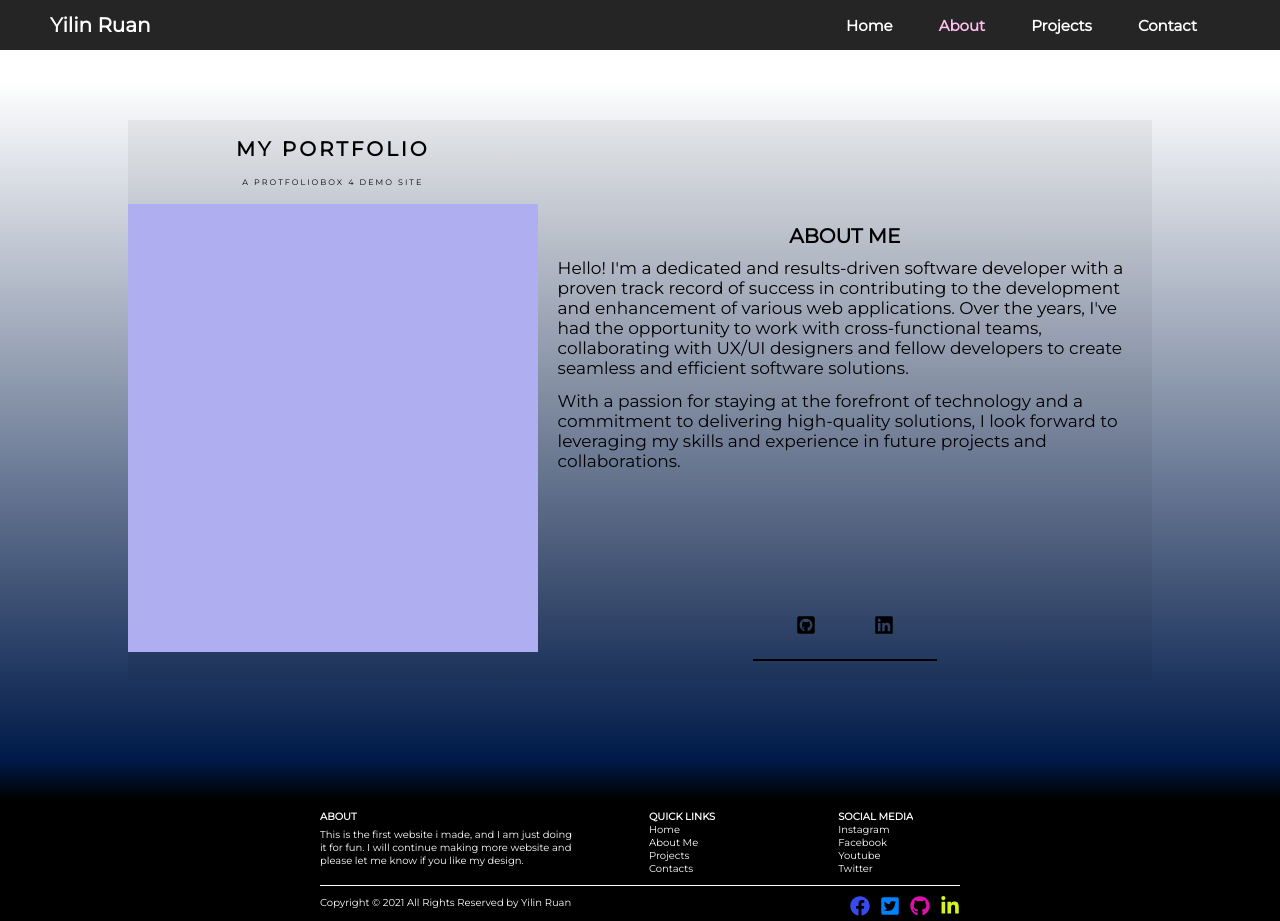
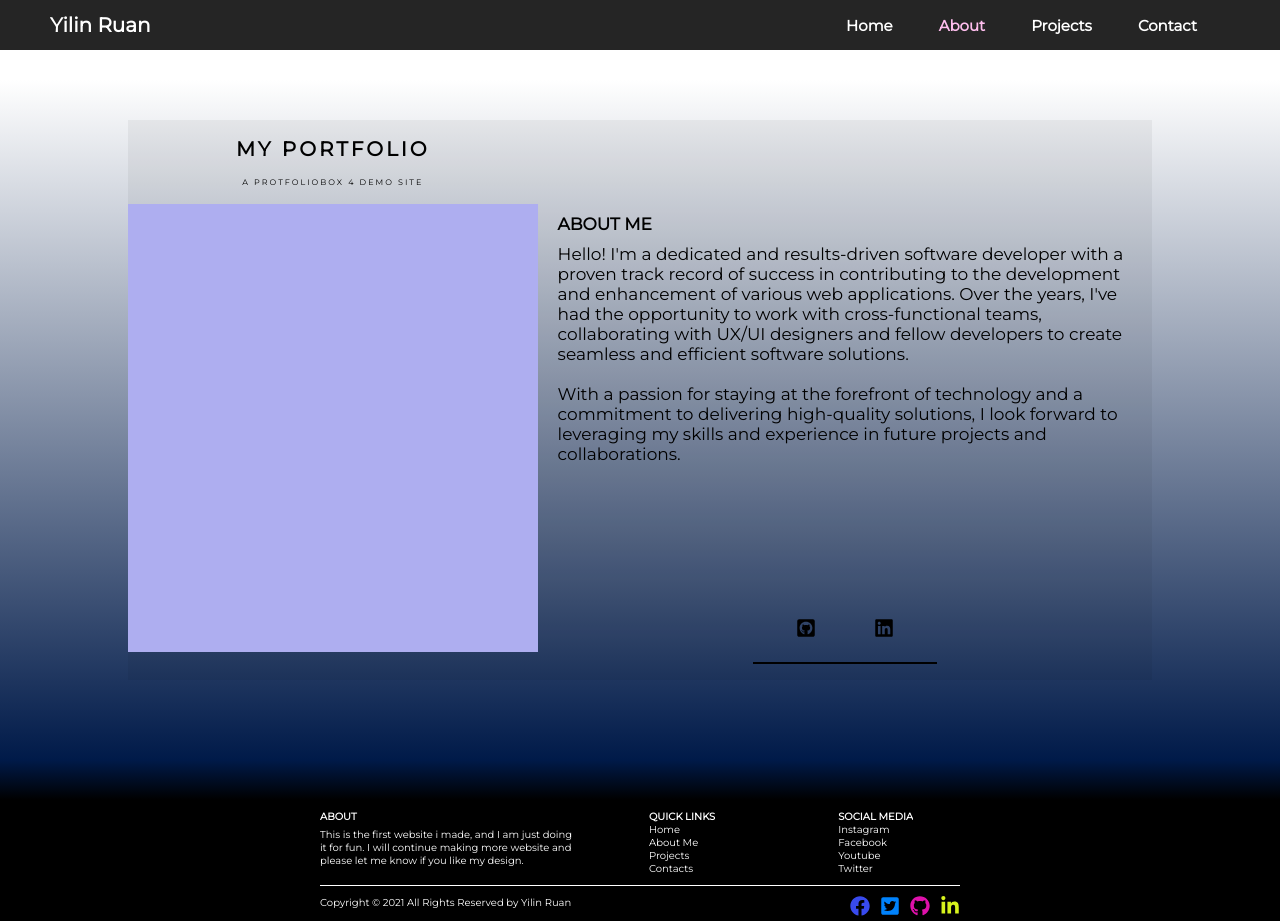
Before and after one commit to yilinruan/Yi_website, a React (Create React App) app: page /aboutme in a window 1280 px wide. Built offline with nearby package versions, Linux system fonts and the light colour scheme; some icons are missing.

Commit message:
styles changes

```diff
--- a/src/SCSS/_aboutme.scss
+++ b/src/SCSS/_aboutme.scss
@@ -114,6 +114,7 @@
 
         &__right {
             width: 60%;
+            overflow: hidden !important;
 
             @include lg {
                 height: 90%;
@@ -130,14 +131,14 @@
             }
 
             &--top {
-                display: flex;
+                display: inline-block;
                 flex-direction: column;
                 height: 70%;
                 padding-left: 1rem;
                 padding-right: 1rem;
 
                 @include lg {
-                    display: flex;
+                    display: inline-block;
                     flex-direction: column;
                     justify-content: top;
                     height: 80%;
@@ -145,14 +146,15 @@
 
                 &__title {
                     margin: 0 auto;
-                    font-size: 2rem;
+                    font-size: 1.7rem;
                     font-weight: 700;
                     padding-bottom: 1rem;
-                    overflow-y: hidden;
-                    overflow-x: hidden;
-                    padding-top: 2rem;
+                    padding-top: 1rem;
+                    padding-left: 1rem;
+                    padding-right: 1rem;
+
                     @include lg {
-                        font-size: 1.6rem;
+                        font-size: 1.4rem;
                     }
                 }
 
--- a/src/components/pages/AboutMe.js
+++ b/src/components/pages/AboutMe.js
@@ -56,18 +56,17 @@ export default function AboutMe() {
                     <div className="aboutme--container__right--top">
                         <div className="aboutme--container__right--top__title">ABOUT ME</div>
                         <div className="aboutme--container__right--top__text">
-                        Hello! I'm a dedicated and results-driven software developer with a proven track
+                            <div>Hello! I'm a dedicated and results-driven software developer with a proven track
                             record of success in contributing to the development and enhancement of various
                             web applications. Over the years, I've had the opportunity to work with cross-functional
                             teams, collaborating with UX/UI designers and fellow developers to create seamless and
                             efficient software solutions.
                             </div>
-
                             <br />
-
-                        <div className="aboutme--container__right--top__text">
+                            <div>
                             With a passion for staying at the forefront of technology and a commitment to delivering high-quality
                             solutions, I look forward to leveraging my skills and experience in future projects and collaborations.
+                            </div>
                         </div>
 
                     </div>
--- a/src/styles/main.css
+++ b/src/styles/main.css
@@ -777,6 +777,7 @@ body {
 }
 .aboutme--container__right {
   width: 60%;
+  overflow: hidden !important;
 }
 @media (max-width: 992px) {
   .aboutme--container__right {
@@ -794,7 +795,7 @@ body {
   }
 }
 .aboutme--container__right--top {
-  display: flex;
+  display: inline-block;
   flex-direction: column;
   height: 70%;
   padding-left: 1rem;
@@ -802,7 +803,7 @@ body {
 }
 @media (max-width: 992px) {
   .aboutme--container__right--top {
-    display: flex;
+    display: inline-block;
     flex-direction: column;
     justify-content: top;
     height: 80%;
@@ -810,16 +811,16 @@ body {
 }
 .aboutme--container__right--top__title {
   margin: 0 auto;
-  font-size: 2rem;
+  font-size: 1.7rem;
   font-weight: 700;
   padding-bottom: 1rem;
-  overflow-y: hidden;
-  overflow-x: hidden;
-  padding-top: 2rem;
+  padding-top: 1rem;
+  padding-left: 1rem;
+  padding-right: 1rem;
 }
 @media (max-width: 992px) {
   .aboutme--container__right--top__title {
-    font-size: 1.6rem;
+    font-size: 1.4rem;
   }
 }
 .aboutme--container__right--top__text {
```
Also changed, not shown: 1 other file (tests, documents, lock files or other folders). Lines whose indentation alone changed are shown as unchanged.
